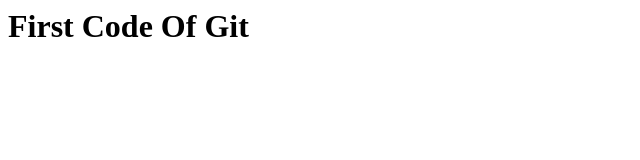
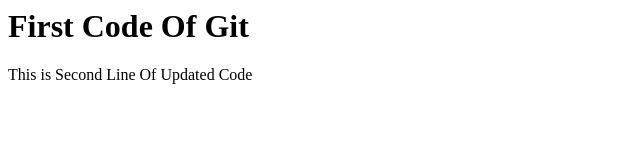
Before and after one commit to aaditya09750/Mern-Github-Lec01, a plain HTML site: page index.html in a window 1280 px wide. Shown: the whole page, without its empty margins (0-640 px from the left). Drawn offline with Linux system fonts and the light colour scheme.

Commit message:
Second Updated Code

```diff
--- a/index.html
+++ b/index.html
@@ -1 +1,2 @@
 <h1>First Code Of Git</h1>
+<p>This is Second Line Of Updated Code</p>
```
